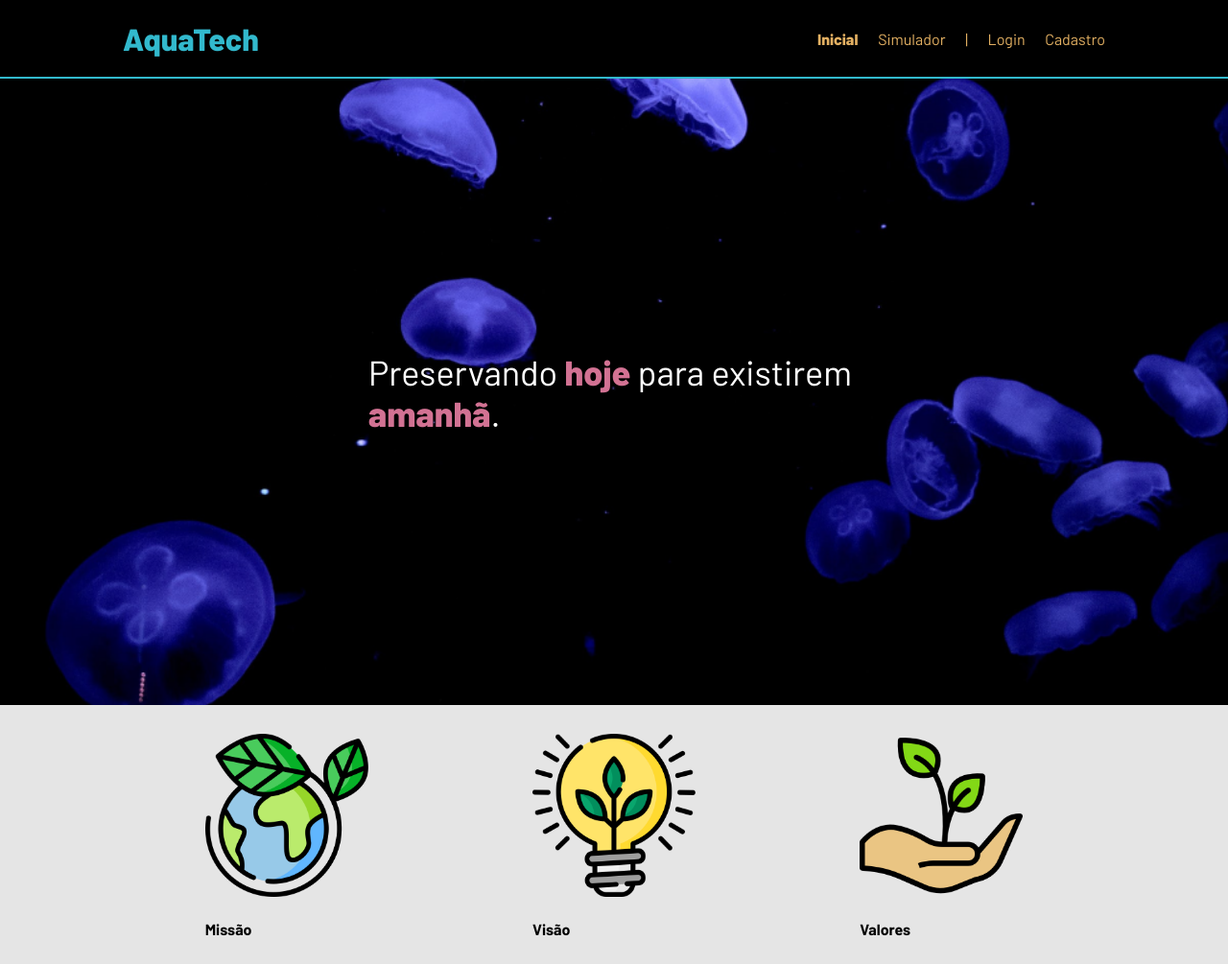
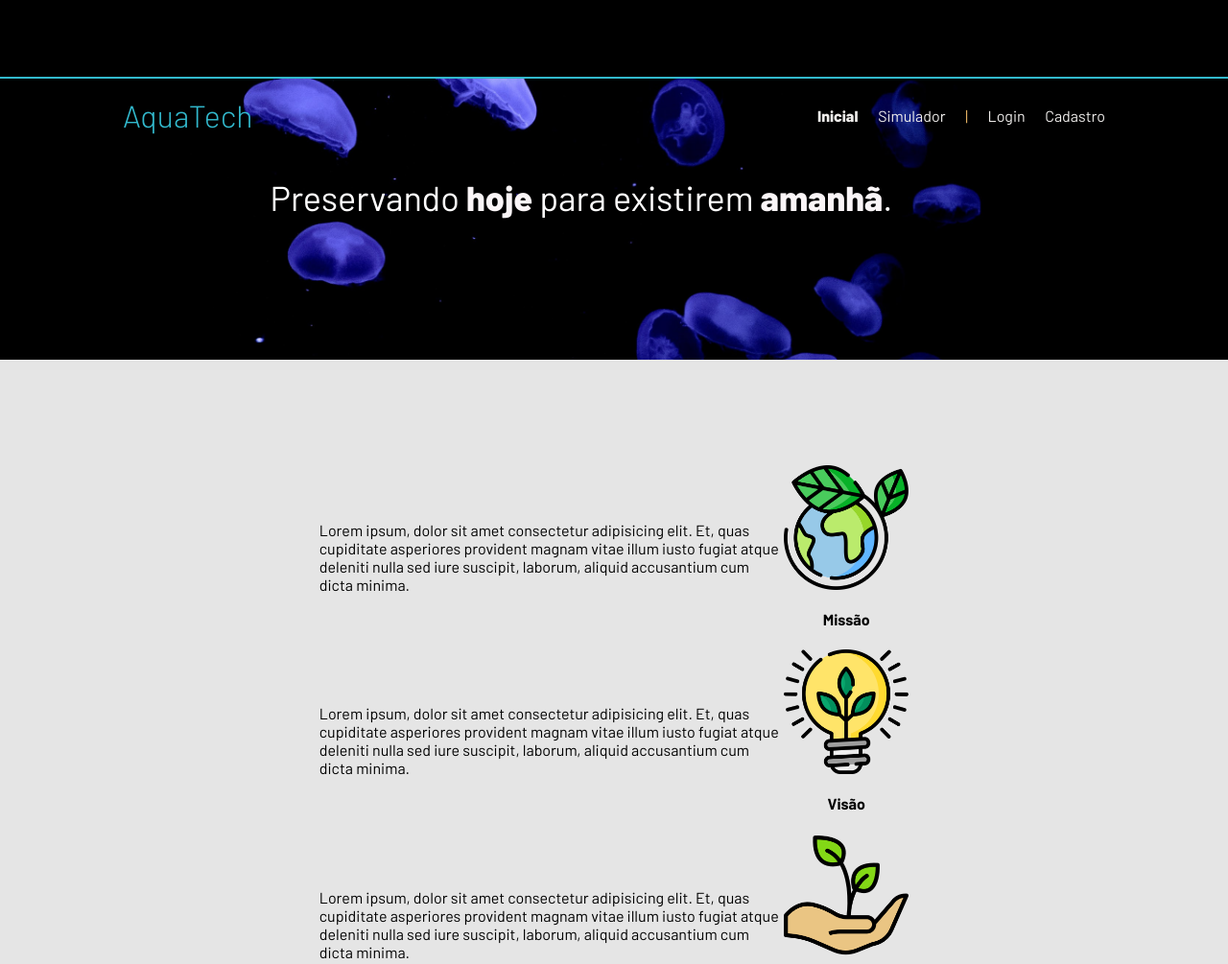
Before and after one commit to MatheusNocelliMoriguti/Atividade-Aqua, a plain HTML site: page public/index.html in a window 1280 px wide. Shown: the top 1005 px of the page at 96% size. Drawn offline with Linux system fonts and the light colour scheme.

Commit message:
Update style.css

```diff
--- a/public/styles/style.css
+++ b/public/styles/style.css
@@ -11,7 +11,7 @@ body{
 
 :root{
     --tamanho-header: 80px;
-    --tamanho-banner: calc(100vh - var(--tamanho-header) - var(--tamanho-footer) - 2px);
+    --tamanho-banner: calc(55vh - var(--tamanho-header) - var(--tamanho-footer) - 2px);
     --tamanho-login: calc(100vh - var(--tamanho-header) - var(--tamanho-footer) - 2px);
     --tamanho-footer: 65px;
 
@@ -39,7 +39,7 @@ body{
 
 .header a {
     text-decoration: none;
-    color: #e3b062;
+    color: #efedeb;
 
 }
 
@@ -60,24 +60,26 @@ body{
 .titulo{
     color: #32b9cd;
     width: fit-content;
-    font-weight: 800;
+    font-weight: 300;
 }
 
 .banner{
     height: var(--tamanho-banner);
-    color: white;
+    color: rgb(255, 254, 254);
     background-image:  url('../assets/imgs/bg-jelly-fish-para-home.png');
     background-size: cover;
+
+
 }
 
 .banner .container{
     justify-content: center;
     align-items: center;
-    height: 100%;
+    height: 30%;
 }
 
 .banner .container p {
-    width: 50%;
+    width: 70%;
     margin: 0;
     padding: 0;
     font-size: 36px;
@@ -98,19 +100,22 @@ body{
 .social .container .boxes{
     display: flex;
     justify-content: space-between;
-    width: 100%;
+    width: 60%;
     padding: 30px 0;
+    flex-direction: column;
 }
 
 .box{
     display: flex;
-    flex-direction: column;
+    flex-direction: row-reverse;
     align-items: center;
 
 }
 
 .box img {
-    width: 170px;
+
+    width: 130px;
+
 }
 
 /*  footer */
@@ -133,6 +138,7 @@ body{
     font-size: 12px;
 }
 
+
 body{
     margin: 0;
     padding: 0;
@@ -141,16 +147,10 @@ body{
     background-image: url("../assets/imgs/bg-jelly-fish-para_outras_pags.png");
 }
 
-:root{
-    --tamanho-header: 80px;
-    --tamanho-banner: calc(100vh - var(--tamanho-header) - var(--tamanho-footer) - 2px);
-    --tamanho-login: calc(100vh - var(--tamanho-header) - var(--tamanho-footer) - 2px);
-    --tamanho-footer: 65px;
-
-}
 
 .header{
     background-color: black;
+
 }
 
 .container h2{
@@ -163,6 +163,8 @@ body{
 .container{
     display: flex;
     justify-content: center;
+    padding: 80px;
+
 }
 
 .container .card{
@@ -177,9 +179,9 @@ body{
 }
 
 span{
-    color: #d27293;
+    color: #faf5f7;
     font-family: 'Barlow', sans-serif;
-    font-weight: 700;
+
 }
 
 .formulario{
@@ -217,3 +219,10 @@ input{
     font-size: 1rem;
 
 }
+
+.img_social{
+display: flex;
+align-items: center;
+justify-content: center;
+flex-direction: column;
+}
```
